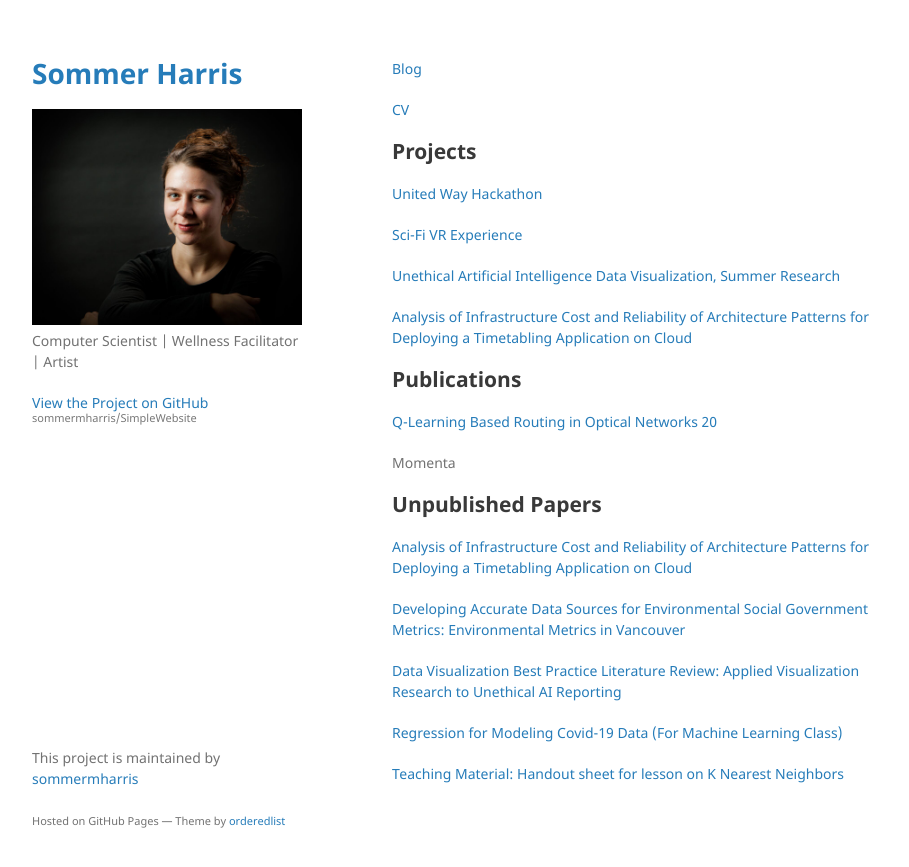
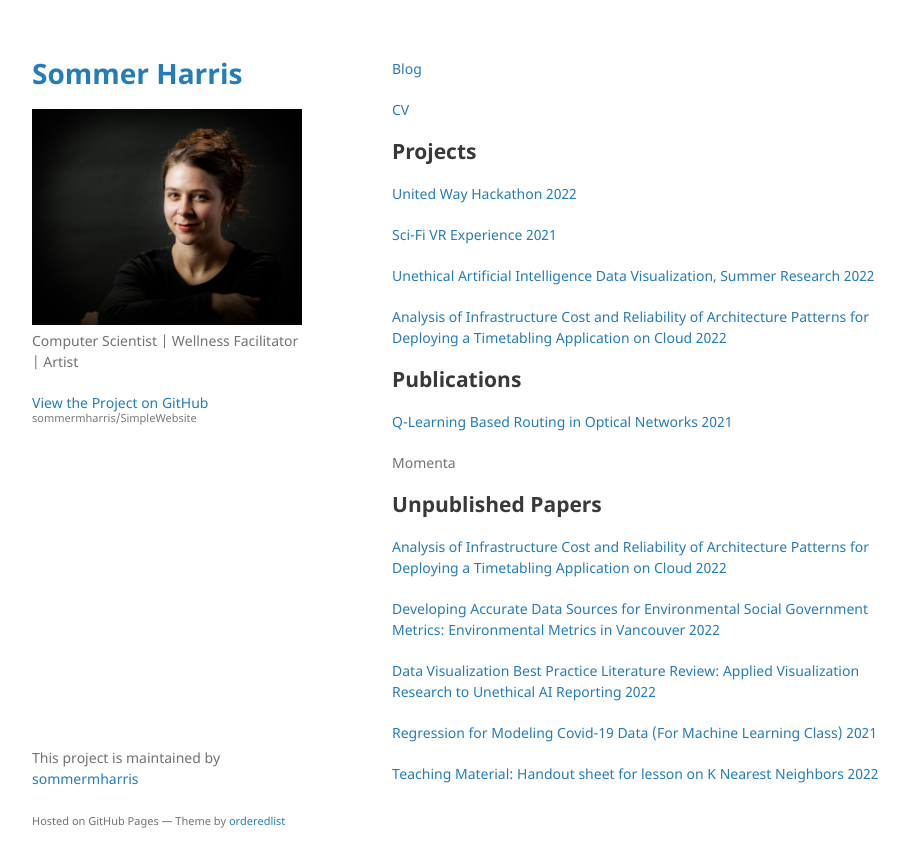
Before and after one commit to sommermharris/SimpleWebsite, a Jekyll site: the page built from index.md, in a window 1280 px wide. Shown: the top 867 px of the page, without its empty margins (178-1087 px from the left). Built offline with Jekyll 4.4.1, drawn with Linux system fonts in a browser that asks for light colours.

Commit message:
Update index.md

```diff
--- a/index.md
+++ b/index.md
@@ -7,28 +7,28 @@ layout: default
 [CV](./another-page.html)
 
 ## Projects
-[United Way Hackathon](./projects/united-way-hackathon.html)
+[United Way Hackathon 2022](./projects/united-way-hackathon.html)
 
-[Sci-Fi VR Experience](./projects/sci-fi-vr.html)
+[Sci-Fi VR Experience 2021](./projects/sci-fi-vr.html)
 
-[Unethical Artificial Intelligence Data Visualization, Summer Research](https://sommerharris.github.io/)
+[Unethical Artificial Intelligence Data Visualization, Summer Research 2022](https://sommerharris.github.io/)
 
-[Analysis of Infrastructure Cost and Reliability of Architecture Patterns for Deploying a Timetabling Application on Cloud](./projects/capstone.html)
+[Analysis of Infrastructure Cost and Reliability of Architecture Patterns for Deploying a Timetabling Application on Cloud 2022](./projects/capstone.html)
 
 ## Publications
 
-[Q-Learning Based Routing in Optical Networks 20](files/qlearning.pdf)
+[Q-Learning Based Routing in Optical Networks 2021](files/qlearning.pdf)
 
 Momenta
 
 ## Unpublished Papers
 
-[Analysis of Infrastructure Cost and Reliability of Architecture Patterns for Deploying a Timetabling Application on Cloud](files/capstone.pdf)
+[Analysis of Infrastructure Cost and Reliability of Architecture Patterns for Deploying a Timetabling Application on Cloud 2022](files/capstone.pdf)
 
-[Developing Accurate Data Sources for Environmental Social Government Metrics: Environmental Metrics in Vancouver](files/esg.pdf)
+[Developing Accurate Data Sources for Environmental Social Government Metrics: Environmental Metrics in Vancouver 2022](files/esg.pdf)
 
-[Data Visualization Best Practice Literature Review: Applied Visualization Research to Unethical AI Reporting](files/datavis.pdf)
+[Data Visualization Best Practice Literature Review: Applied Visualization Research to Unethical AI Reporting 2022](files/datavis.pdf)
 
-[Regression for Modeling Covid-19 Data (For Machine Learning Class)](files/covid19.pdf)
+[Regression for Modeling Covid-19 Data (For Machine Learning Class) 2021](files/covid19.pdf)
 
-[Teaching Material: Handout sheet for lesson on K Nearest Neighbors](files/knn.pdf)
+[Teaching Material: Handout sheet for lesson on K Nearest Neighbors 2022](files/knn.pdf)
```
